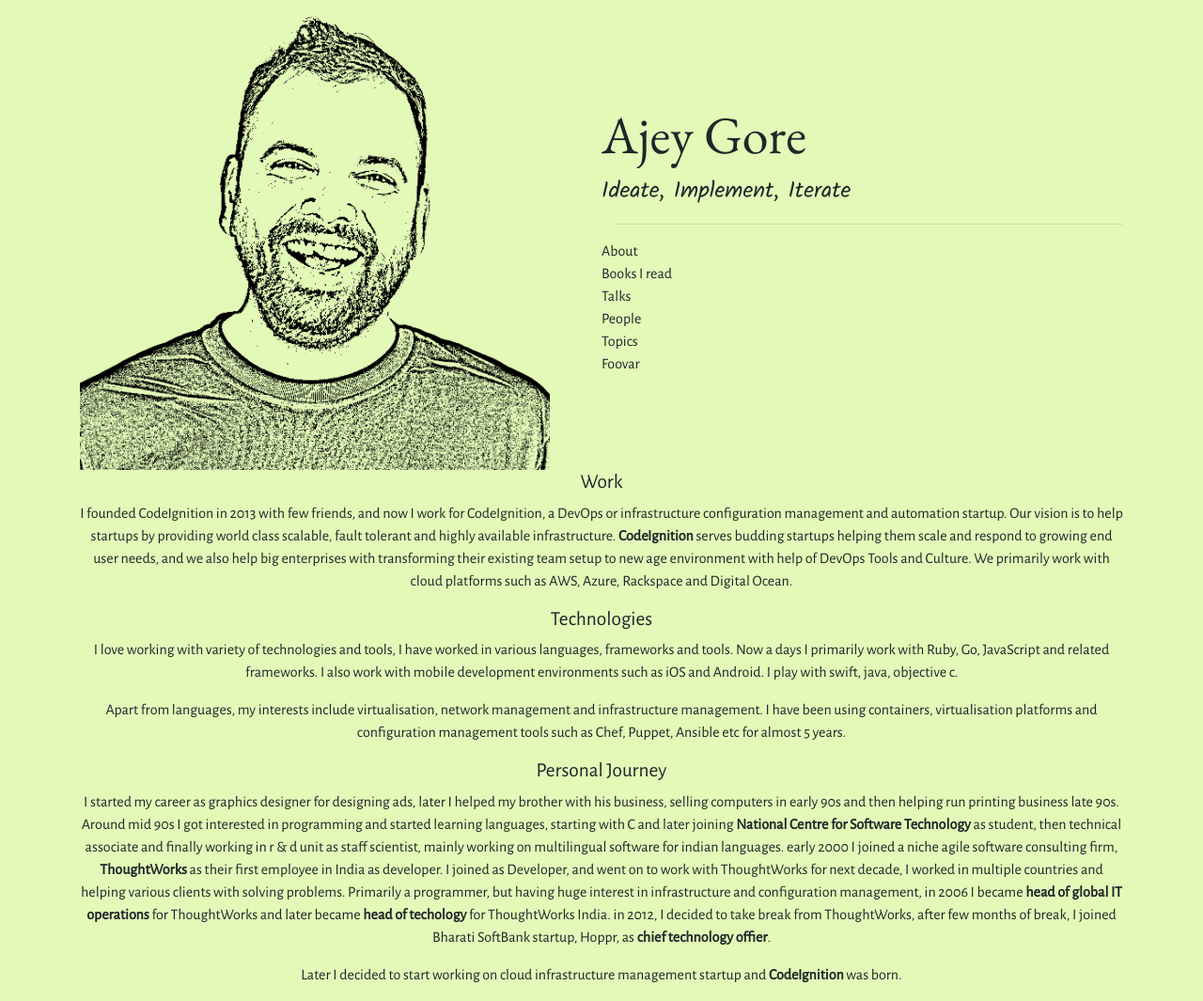
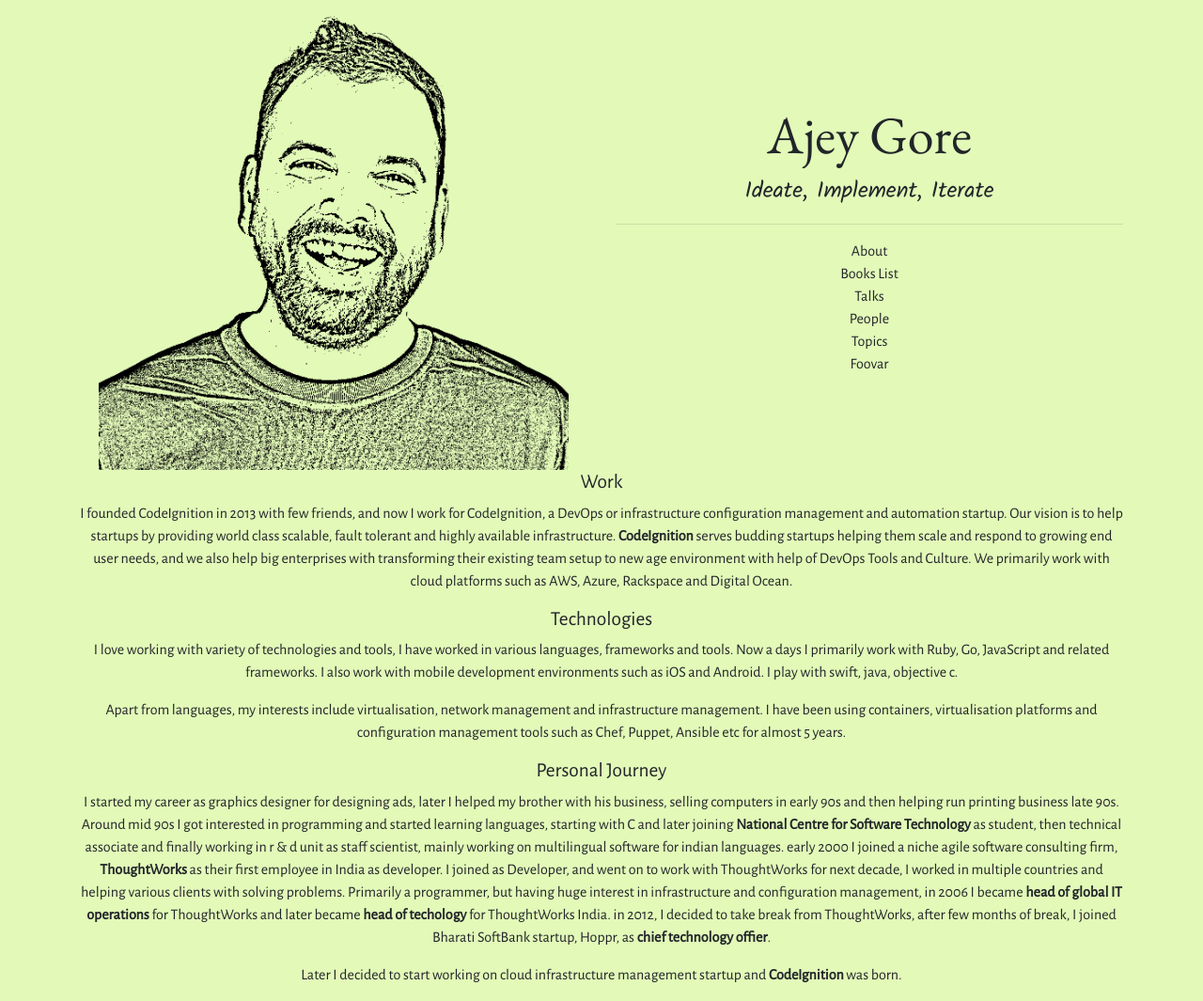
Before and after one commit to ajeygore/ajeygore.github.com, a Jekyll site: the page built from index.md, in a window 1280 px wide. Shown: the whole page at 94% size. Built offline with Jekyll 4.4.1, drawn with Linux system fonts in a browser that asks for light colours; our own code applies the rules of GitHub Pages for plain Markdown files.

Commit message:
[ajey] updated menu and text align

```diff
--- a/_layouts/site.html
+++ b/_layouts/site.html
@@ -26,24 +26,24 @@
 
 
   <div class="container">
-    <div class="row align-items-center">
+    <div class="row align-items-center text-center">
       <div class="col">
         <img src="{{ page.leadingpath }}assets/images/ajey_trsp.png" width="500px">
       </div>
       <div class="col div-center align-middle">
         <div class="row">
-          <div class="page-header">
+          <div class="col page-header">
             Ajey Gore
           </div>
         </div>
-        <div class="row slogan">Ideate, Implement, Iterate</div>
+        <div class="row slogan"><div class="col">Ideate, Implement, Iterate</div></div>
         <hr/>
-        <div class="row" id="hover-text">About</div>
-        <div class="row" id="hover-text">Books I read</div>
-        <div class="row" id="hover-text">Talks</div>
-        <div class="row" id="hover-text">People</div>
-        <div class="row" id="hover-text">Topics</div>
-        <div class="row" id="hover-text">Foovar</div>
+        <div class="row" id="hover-text"><div class="col">About</div></div>
+        <div class="row align-items-center" id="hover-text"><div class="col">Books List</div></div>
+        <div class="row align-items-center" id="hover-text"><div class="col">Talks</div></div>
+        <div class="row align-items-center" id="hover-text"><div class="col">People</div></div>
+        <div class="row align-items-center" id="hover-text"><div class="col">Topics</div></div>
+        <div class="row align-items-center" id="hover-text"><div class="col">Foovar</div></div>
       </div>
 
     </div>
```
Also changed, not shown: other parts of _layouts/site.html (+1 -1 lines), 1 other file.
